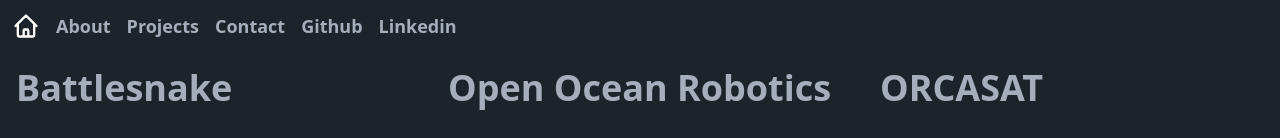
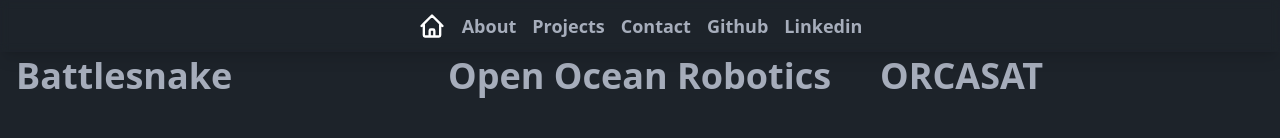
Before and after one commit to evanmaier/portfolio, a SvelteKit app: page /projects in a window 1280 px wide. Shown: the top 138 px of the page. Built offline with nearby package versions, Linux system fonts and the light colour scheme.

Commit message:
make global nav bar

```diff
--- a/src/routes/+layout.svelte
+++ b/src/routes/+layout.svelte
@@ -1,11 +1,9 @@
 <script lang="ts">
     import "../app.css";
-    import { page } from '$app/stores';
 </script>
 
-{#if $page.url.pathname !== '/'}
-    <nav class="p-3">
-        <div class="container flex items-center justify-start space-x-4">
+<nav class="bg-transparent backdrop-blur-sm shadow-lg fixed top-0 left-0 w-full p-3">
+    <div class="flex items-center justify-center space-x-4">
         <a href="/" class="flex items-center text-white">
             <svg
                 xmlns="http://www.w3.org/2000/svg"
@@ -27,6 +25,5 @@
         <a href="https://www.linkedin.com/in/evan-maier-6310b1153/" role="button" class="font-semibold text-lg">Linkedin</a>
     </div>
 </nav>
-{/if}
 
 <slot />
--- a/src/routes/projects/+page.svelte
+++ b/src/routes/projects/+page.svelte
@@ -4,7 +4,7 @@
   import openocean from '$lib/assets/openocean.webp';
 </script>
 
-<div class="grid grid-cols-1 sm:grid-cols-1 md:grid-cols-2 lg:grid-cols-3 gap-4">
+<div class="grid grid-cols-1 sm:grid-cols-1 md:grid-cols-2 lg:grid-cols-3 gap-4 mt-10">
   <article class="prose min-w-[400px] p-4">
       <h2 class="text-4xl min-w">Battlesnake</h2>
       <p>In this game, each Battlesnake is controlled in real-time by a live web server, responding to the Battlesnake API. It navigates the game board based on your algorithm, trying to find food, avoid other Battlesnakes, and survive as long as possible. </p>
```
Lines whose indentation alone changed are shown as unchanged.
